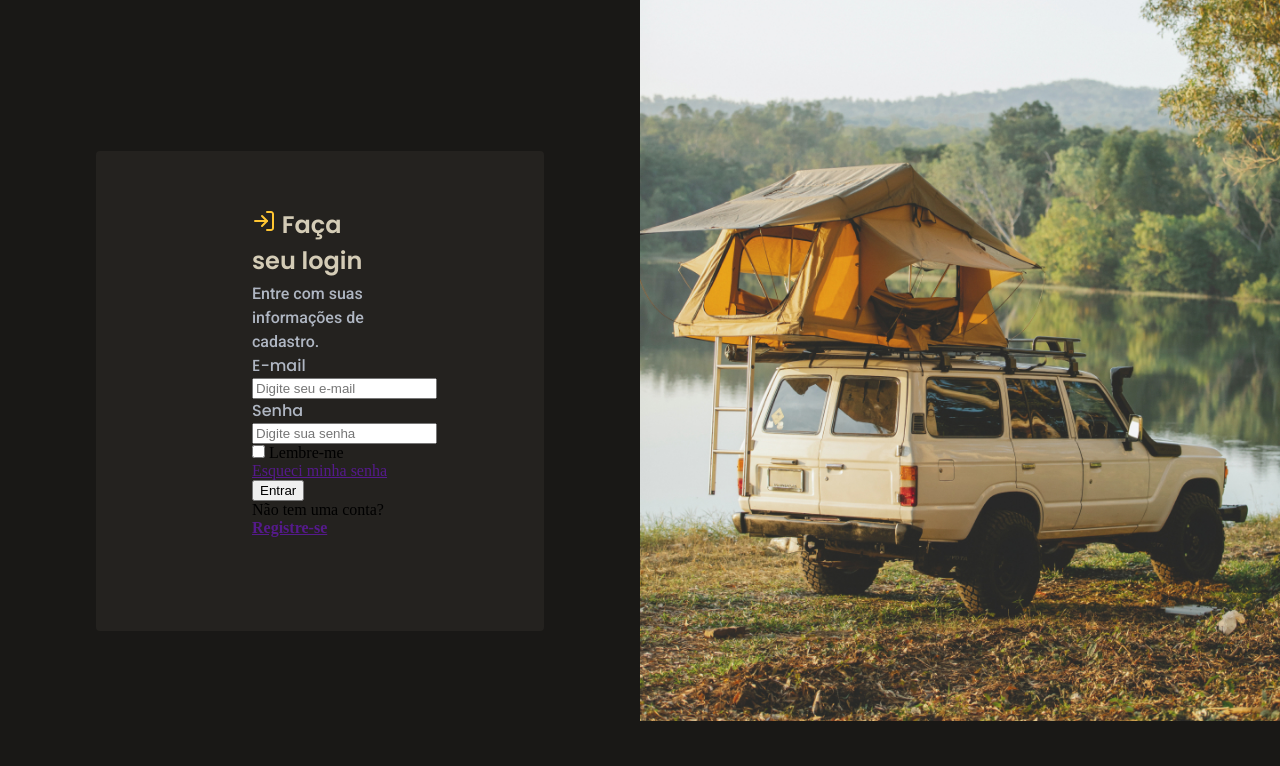
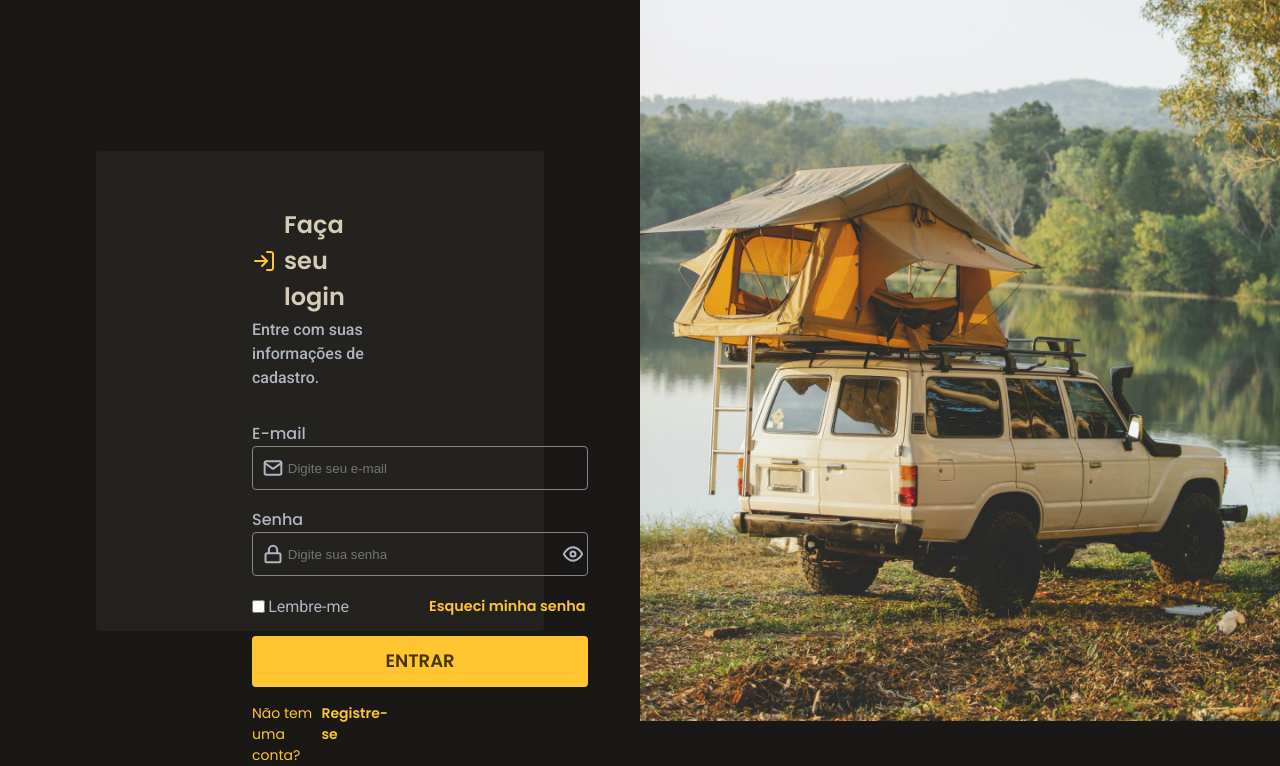
Before and after one commit to VictorMassarenti/desafio-loginform, a plain HTML site: page index.html in a window 1280 px wide. Shown: the part 79-845 px from the top of the page. Before the commit the page ends 804 px from the top, so only its background shows below. Drawn offline with Linux system fonts and the light colour scheme.

Commit message:
style: layout finalization

```diff
--- a/index.html
+++ b/index.html
@@ -24,20 +24,27 @@
             <form action="">
                 <label class="email" for="email">E-mail</label>
                 <br>
-                <input type="email" placeholder="Digite seu e-mail" name="email" id="email">
+                <div class="form mail">
+                    <img id="mailicon" src="images/mail.svg" alt="">
+                    <input type="email" placeholder="Digite seu e-mail" name="email" id="email">
+                </div>
                 <br>
                 <label class="pwd" for="password">Senha</label>
                 <br>
-                <input type="password" placeholder="Digite sua senha" name="pwd" id="pwd">
+                <div class="form pwd">
+                    <img id="pwdicon" src="images/lock.svg" alt="">
+                    <input type="password" placeholder="Digite sua senha" name="pwd" id="pwd">
+                    <img id="eyeicon" src="images/eye.svg" alt="">
+                </div>
 
                 <div class="footer1">
-                    <input type="checkbox" name="rememberme" id="rememberme"> Lembre-me
-                    <a href="">Esqueci minha senha</a>
+                    <input type="checkbox" name="rme" id="rme"> <p>Lembre-me</p>
+                    <a id="ems" href="">Esqueci minha senha</a>
                 </div>
 
                 <button type="submit">Entrar</button>
 
-                <div class="footer2">Não tem uma conta? <a href=""><b>Registre-se</b></a></div>
+                <div class="footer2">Não tem uma conta? <a id="b" href="">Registre-se</a></div>
 
             </form>
         </div>
--- a/style.css
+++ b/style.css
@@ -4,10 +4,11 @@
     --background: #191816;
     --form-background: #24221f;
     --primary-color: #ffc632;
-  }
+}
 
 * {
     margin: 0;
+    color: var(--text-base);
 }
 
 body {
@@ -51,9 +52,13 @@ main {
 #logimg {
     width: 1.5rem;
     height: 1.5rem;
+    margin-right: .5rem;
 }
 
 .title {
+    display: flex;
+    align-items: center;
+
     font-family: 'Poppins', sans-serif;
     font-style: normal;
     font-weight: 600;
@@ -72,10 +77,13 @@ main {
     font-size: 1rem;
     line-height: 1.5rem;
 
+    margin-bottom: 2rem;
+
     color: var(--text-base);
 }
 
-.email, .pwd {
+.email,
+.pwd {
     font-family: 'Poppins', sans-serif;
     font-style: normal;
     font-weight: 500;
@@ -83,6 +91,122 @@ main {
     line-height: 1.5rem;
 
     color: var(--text-base);
+}
+
+#pwdicon,
+#mailicon,
+#eyeicon {
+    width: 1.25rem;
+    height: 1.25rem;
+}
+
+#eyeicon {
+    margin-left: 6rem;
+}
+
+#email,
+#pwd {
+    background-color: var(--form-background);
+    border: none;
+    margin-left: .2rem;
+}
+
+.form {
+    display: flex;
+    justify-content: left;
+    align-items: center;
+    box-sizing: border-box;
+
+    width: 21rem;
+    height: 2.75rem;
+    border: none;
+    border: solid 1px #868686;
+    border-radius: 4px;
+
+    padding: .6rem;
+}
+
+.form:focus-within {
+    border: 3px solid var(--primary-color);
+}
+
+.footer1 {
+    display: flex;
+    align-items: center;
+
+    width: 21rem;
+    height: 2.75rem;
+
+    margin: .5rem 0 .5rem 0;
+
+}
+
+p {
+    font-family: 'Roboto', sans-serif;
+    font-style: normal;
+    font-weight: 400;
+    font-size: 1rem;
+    line-height: 1.2rem;
+
+    margin-left: .2rem;
+}
+
+#ems {
+    font-family: 'Poppins', sans-serif;
+    font-style: normal;
+    font-weight: 600;
+    font-size: .9rem;
+    line-height: 1.3rem;
+
+    text-decoration: none;
+    text-transform: none;
+
+    margin-left: 5rem;
+
+    color: var(--primary-color);
+}
+
+button {
+    width: 21rem;
+    height: 3.2rem;
+
+    background-color: var(--primary-color);
+    border: none;
+    border-radius: 4px;
+
+    font-family: 'Poppins', sans-serif;
+    font-style: normal;
+    font-weight: 600;
+    font-size: 1.125rem;
+    line-height: 1.7;
+    text-transform: uppercase;
+
+    color:#473404;
+}
+
+.footer2 {
+    display: flex;
+    justify-content: center;
+
+    margin: 1rem 0 1rem 0;
+
+    font-family: 'Poppins', sans-serif;
+    font-style: normal;
+    font-weight: 400;
+    font-size: .875rem;
+    line-height: 1.3rem;
+
+    color: var(--primary-color);
+    text-decoration: none;
+    text-transform: none;
+}
+
+#b {
+    margin-left: .2rem;
+    text-decoration: none;
+    font-weight: bold;
+
+    color: var(--primary-color);
 }
 
 aside {
```
